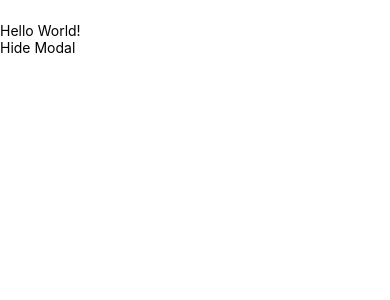
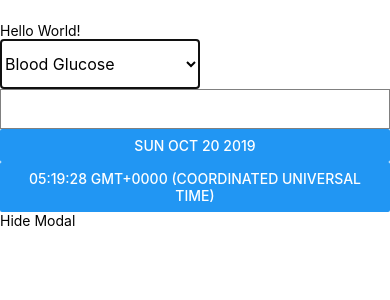
Before and after one commit to fljohnson/statskeep, a React Native app: screen / in a window 390 px wide. Both pictures are taken after a click on the element 335 px from the left and 789 px from the top of the page. Shown: the top 300 px of the page. Built offline with nearby package versions, Linux system fonts and the light colour scheme.

Commit message:
All but "Cancel", Notes, and cosmetics for Entry dialog are up. Solve the former two,  then do persistent storage - bias in favor of SQLite.

```diff
--- a/App.js
+++ b/App.js
@@ -5,6 +5,7 @@ import { Entry } from './Entry.js';
 
 export default class FlatListBasics extends Component {
 
+	key = -1; //this will actually come from one of the list rows
 	state = {
 		editing: false,
 	  };
@@ -17,6 +18,7 @@ export default class FlatListBasics extends Component {
 clickHandler = () => {
     //function to handle click on floating Action Button
     //Alert.alert('Floating Button Clicked');
+    this.key ++;
    this.setEditing(true);
   };
 
@@ -46,6 +48,7 @@ clickHandler = () => {
         <Entry
         visible = {this.state.editing}
         onDoneEditing={this.onDoneEditing}
+        keya = {this.key}
          />
         <TouchableOpacity
           activeOpacity={0.7}
--- a/Entry.js
+++ b/Entry.js
@@ -1,12 +1,76 @@
 import React, {Component} from 'react';
-import {Modal, Text, TouchableHighlight, View, Alert} from 'react-native';
-
+import {Modal, Text, TouchableHighlight, View, Button, Alert,Picker,TextInput} from 'react-native';
+import DateTimePicker from '@react-native-community/datetimepicker';
 export class Entry extends Component {
-
+  //TODO: add user-friendly date and time to this state
+  state = {
+    statdate: new Date(),
+    mode: 'date',
+    show: false,
+    stattype: 'Blood Glucose',
+    statvalue:'',
+    notes:''
+  }
+    keya = -1;
+	initDate = new Date();
 	visible = false;
 	onDoneEditing = () =>{
 	};
 
+  setDate = (event, date) => {
+    date = date || this.state.statdate;
+    var put = ""
+    if(this.state.mode == "date") {
+		put = date.toDateString()+" "+this.state.statdate.toTimeString();
+	}
+	if(this.state.mode == "time") {
+		put = this.state.statdate.toDateString()+" "+date.toTimeString();
+	}
+	date = new Date(put);
+    this.initDate = date
+//TODO:set user-friendly date and time in this setState()
+    this.setState({
+      show: Platform.OS === 'ios' ? true : false,
+      statdate:date,
+    });
+  }
+
+  show = mode => {
+    this.setState({
+      show: true,
+      mode,
+    });
+  }
+
+  datepicker = () => {
+    this.show('date');
+  }
+
+  timepicker = () => {
+    this.show('time');
+  }
+
+saveData = () => {
+	var row= "StatDate:"+this.state.statdate+"\r\n"+"StatType:"+this.state.stattype+"\r\n";
+	row+="StatValue:"+this.state.statvalue+"\r\n"+"Comments:"+this.state.notes;
+	alert(row);
+}
+gotVisible = () =>{
+	//alert(this.props.keya);
+	//we actualy fetch the record with that key value
+	//and use setState() to populate
+	this.initDate.setDate(this.initDate.getDate()-1);
+	this.setState({
+	date:this.initDate
+});
+}
+
+onTypeChange = (itemValue, itemIndex) => {
+    this.setState({stattype: itemValue});
+}
+onValChange = (text) => {
+	this.setState({statvalue: text})
+}
 
   render() {
     return (
@@ -14,13 +78,44 @@ export class Entry extends Component {
           animationType="slide"
           transparent={false}
           visible = {this.props.visible}
+          onShow = {this.gotVisible}
           >
           <View style={{marginTop: 22}}>
             <View>
               <Text>Hello World!</Text>
 
+		<Picker
+		  selectedValue={this.state.stattype}
+		  style={{height: 50, width: 200}}
+		  onValueChange={this.onTypeChange}>
+		  <Picker.Item label="Blood Glucose" value="Blood Glucose"/>
+		  <Picker.Item label="Weight"  value="Weight"/>
+		</Picker>
+		<TextInput
+      style={{ height: 40, borderColor: 'gray', borderWidth: 1 }}
+      onChangeText={this.onValChange}
+      value={this.state.statvalue}
+      keyboardType="decimal-pad"
+		/>
+
+
+        <View>
+          <Button onPress={this.datepicker} title={this.state.statdate.toDateString()} />
+        </View>
+         <View>
+          <Button onPress={this.timepicker} title={this.state.statdate.toTimeString()} />
+        </View>
+
+        { this.state.show && <DateTimePicker value={this.state.statdate}
+                    mode={this.state.mode}
+                    is24Hour={true}
+                    display="default"
+                    onChange={this.setDate} />
+        }
+
               <TouchableHighlight
                 onPress={() => {
+					this.saveData();
                   this.props.onDoneEditing();
                 }}>
                 <Text>Hide Modal</Text>
--- a/package.json
+++ b/package.json
@@ -10,8 +10,10 @@
     "lint": "eslint ."
   },
   "dependencies": {
+    "@react-native-community/datetimepicker": "^2.1.0",
     "react": "16.9.0",
     "react-native": "0.61.2",
+    "react-native-datepicker": "^1.7.2",
     "react-native-floating-action": "^1.19.1"
   },
   "devDependencies": {
```
Also changed, not shown: 1 other file (tests, documents, lock files or other folders).
